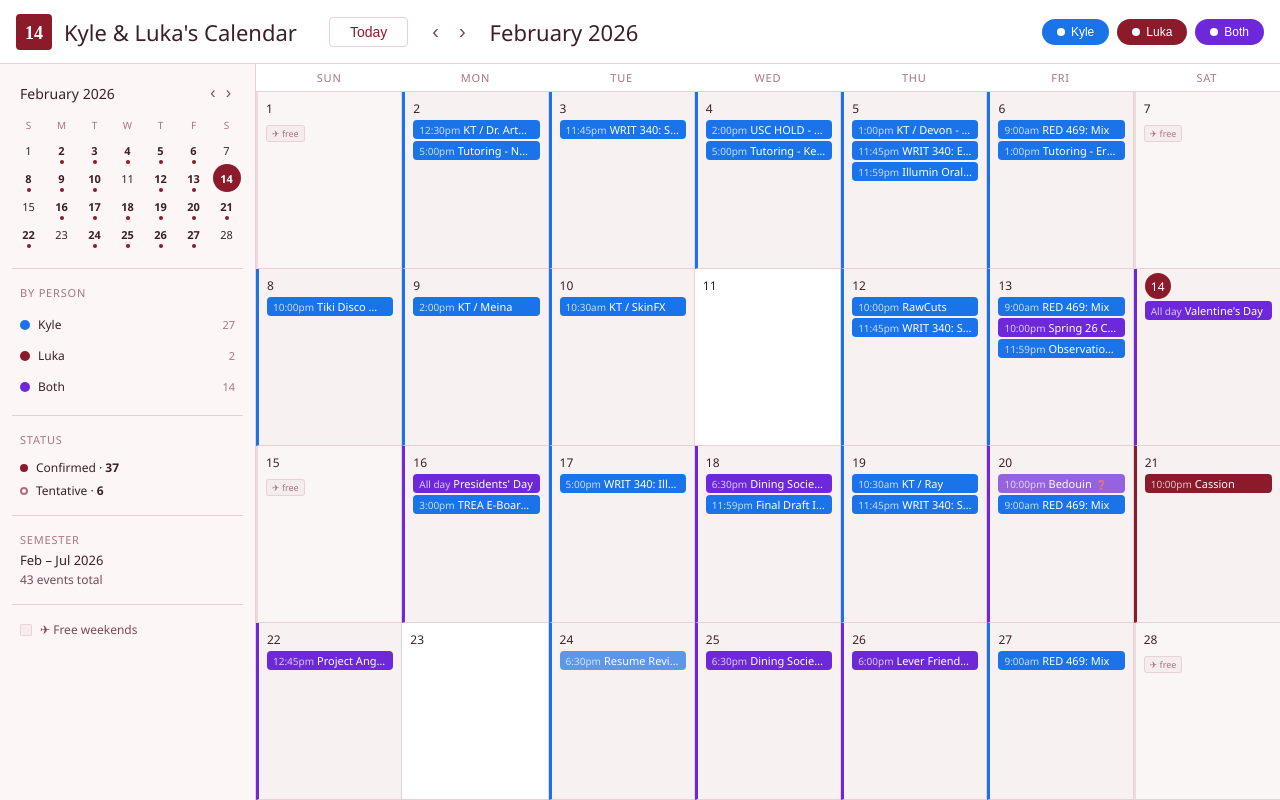
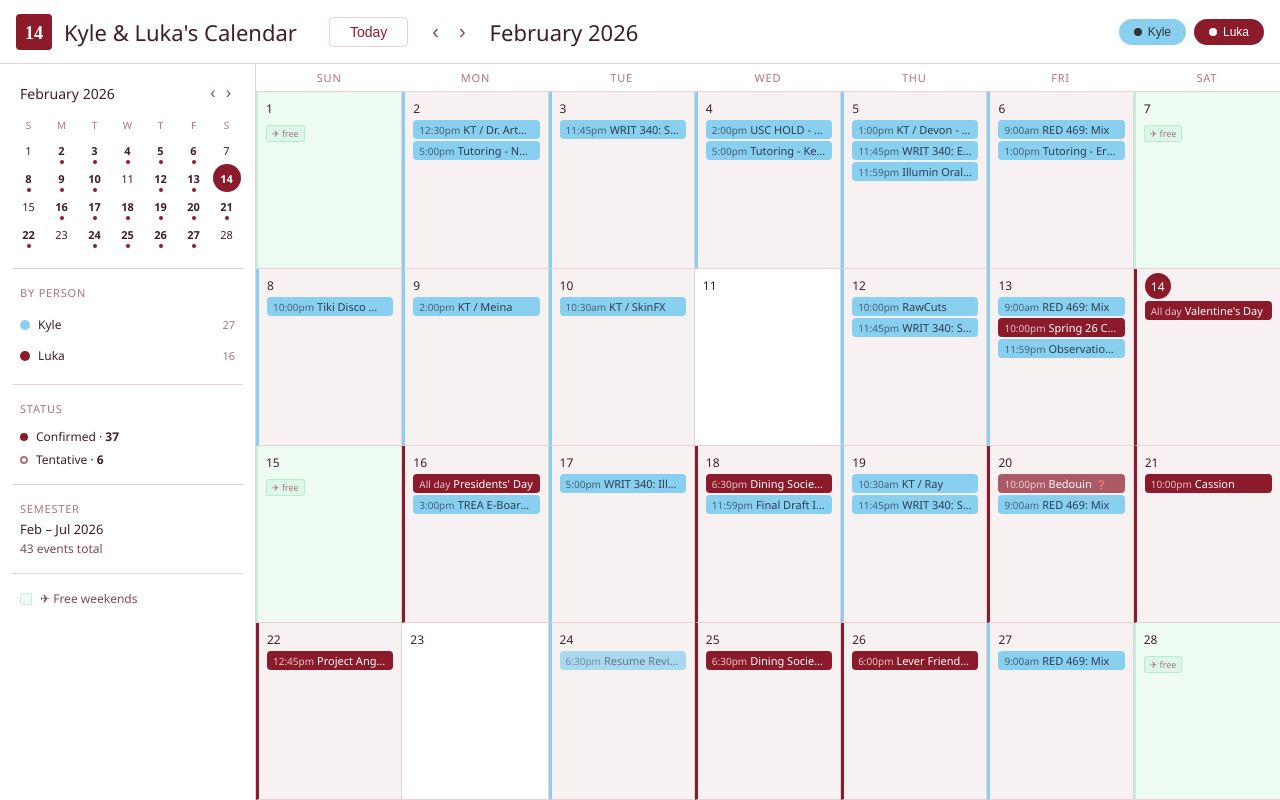
Before and after one commit to kyletristentran/kyle_luka-calendar, a React (Vite) app: page / in a window 1280 px wide. Built offline with nearby package versions, Linux system fonts and the light colour scheme; a web font is replaced by a local one.

Commit message:
Baby blue Kyle, remove Both category, shorter mobile cells

```diff
--- a/src/App.jsx
+++ b/src/App.jsx
@@ -5,11 +5,10 @@ const C = {
   pri: "#8B1A2B", priDark: "#6b0f1e", priLight: "#a93545",
   priSoft: "#f5dde2", priTint: "rgba(139,26,43,0.06)",
   text: "#3c2025", textSec: "#7a4a52", textMuted: "#a8757e",
-  border: "#e8d0d5", bg: "#fff", bgSub: "#fdf6f7",
-  free: "rgba(139,26,43,0.04)", freeBorder: "rgba(139,26,43,0.12)",
-  kyle: "#1a73e8", kyleBg: "rgba(26,115,232,0.12)",
+  border: "#e8d0d5", bg: "#fff", bgSub: "#fff",
+  free: "rgba(34,197,94,0.08)", freeBorder: "rgba(34,197,94,0.2)",
+  kyle: "#89CFF0", kyleBg: "rgba(137,207,240,0.18)",
   luka: "#8B1A2B", lukaBg: "rgba(139,26,43,0.12)",
-  both: "#6d28d9", bothBg: "rgba(109,40,217,0.12)",
   // Nav drawer (dark like Google Calendar)
   nav: "#2d2d2d", navText: "#e0e0e0", navMuted: "#999",
   navHover: "#3a3a3a", navActive: "#1a73e8",
@@ -18,7 +17,6 @@ const C = {
 const PERSON_COLORS = {
   kyle: { chip: C.kyle, soft: C.kyleBg, label: "Kyle" },
   luka: { chip: C.luka, soft: C.lukaBg, label: "Luka" },
-  both: { chip: C.both, soft: C.bothBg, label: "Both" },
 };
 
 const EVENTS = [
@@ -38,33 +36,33 @@ const EVENTS = [
   { date: "2026-02-12", title: "RawCuts", venue: "Secret Location, BK", status: "confirmed", time: "10:00pm", person: "kyle" },
   { date: "2026-02-12", title: "WRIT 340: Submit Illumin Rough Draft", venue: "USC", status: "confirmed", time: "11:45pm", person: "kyle" },
   { date: "2026-02-13", title: "RED 469: Mix", venue: "USC", status: "confirmed", time: "9:00am", person: "kyle" },
-  { date: "2026-02-13", title: "Spring 26 Commencement", venue: "USC", status: "confirmed", time: "10:00pm", person: "both" },
+  { date: "2026-02-13", title: "Spring 26 Commencement", venue: "USC", status: "confirmed", time: "10:00pm", person: "luka" },
   { date: "2026-02-13", title: "Observational Analysis", venue: "USC", status: "confirmed", time: "11:59pm", person: "kyle" },
-  { date: "2026-02-14", title: "Valentine's Day", venue: "", status: "confirmed", time: "All day", person: "both" },
-  { date: "2026-02-16", title: "Presidents' Day", venue: "", status: "confirmed", time: "All day", person: "both" },
+  { date: "2026-02-14", title: "Valentine's Day", venue: "", status: "confirmed", time: "All day", person: "luka" },
+  { date: "2026-02-16", title: "Presidents' Day", venue: "", status: "confirmed", time: "All day", person: "luka" },
   { date: "2026-02-16", title: "TREA E-Board Meeting", venue: "USC", status: "confirmed", time: "3:00pm", person: "kyle" },
   { date: "2026-02-17", title: "WRIT 340: Illumin Oral Pres", venue: "USC", status: "confirmed", time: "5:00pm", person: "kyle" },
-  { date: "2026-02-18", title: "Dining Society Dinner", venue: "USC", status: "confirmed", time: "6:30pm", person: "both" },
+  { date: "2026-02-18", title: "Dining Society Dinner", venue: "USC", status: "confirmed", time: "6:30pm", person: "luka" },
   { date: "2026-02-18", title: "Final Draft Illumin", venue: "USC", status: "confirmed", time: "11:59pm", person: "kyle" },
   { date: "2026-02-19", title: "KT / Ray", venue: "USC", status: "confirmed", time: "10:30am", person: "kyle" },
   { date: "2026-02-19", title: "WRIT 340: Submit Illumin Final Draft", venue: "USC", status: "confirmed", time: "11:45pm", person: "kyle" },
-  { date: "2026-02-20", title: "Bedouin", venue: "Capitale, NY", status: "tentative", time: "10:00pm", person: "both" },
+  { date: "2026-02-20", title: "Bedouin", venue: "Capitale, NY", status: "tentative", time: "10:00pm", person: "luka" },
   { date: "2026-02-20", title: "RED 469: Mix", venue: "USC", status: "confirmed", time: "9:00am", person: "kyle" },
   { date: "2026-02-21", title: "Cassion", venue: "Navy Yard, BK", status: "confirmed", time: "10:00pm", person: "luka" },
-  { date: "2026-02-22", title: "Project Angel Food", venue: "USC", status: "confirmed", time: "12:45pm", person: "both" },
+  { date: "2026-02-22", title: "Project Angel Food", venue: "USC", status: "confirmed", time: "12:45pm", person: "luka" },
   { date: "2026-02-24", title: "Resume Review", venue: "USC", status: "tentative", time: "6:30pm", person: "kyle" },
-  { date: "2026-02-25", title: "Dining Society Dinner", venue: "USC", status: "confirmed", time: "6:30pm", person: "both" },
-  { date: "2026-02-26", title: "Lever Friends Hangout", venue: "USC", status: "confirmed", time: "6:00pm", person: "both" },
+  { date: "2026-02-25", title: "Dining Society Dinner", venue: "USC", status: "confirmed", time: "6:30pm", person: "luka" },
+  { date: "2026-02-26", title: "Lever Friends Hangout", venue: "USC", status: "confirmed", time: "6:00pm", person: "luka" },
   { date: "2026-02-27", title: "RED 469: Mix", venue: "USC", status: "confirmed", time: "9:00am", person: "kyle" },
   { date: "2026-03-01", title: "Tiki Disco Winter", venue: "Knockdown Center, BK", status: "confirmed", time: "10:00pm", person: "kyle" },
-  { date: "2026-03-20", title: "Prospa b2b Josh Baker", venue: "Navy Yard, BK", status: "tentative", time: "10:00pm", person: "both" },
-  { date: "2026-03-21", title: "Carl Cox", venue: "Navy Yard, BK", status: "tentative", time: "10:00pm", person: "both" },
-  { date: "2026-04-03", title: "SiDEPiECE", venue: "Navy Yard, BK", status: "tentative", time: "10:00pm", person: "both" },
-  { date: "2026-04-20", title: "Hot Since 82", venue: "House of Yes, BK", status: "confirmed", time: "10:00pm", person: "both" },
+  { date: "2026-03-20", title: "Prospa b2b Josh Baker", venue: "Navy Yard, BK", status: "tentative", time: "10:00pm", person: "luka" },
+  { date: "2026-03-21", title: "Carl Cox", venue: "Navy Yard, BK", status: "tentative", time: "10:00pm", person: "luka" },
+  { date: "2026-04-03", title: "SiDEPiECE", venue: "Navy Yard, BK", status: "tentative", time: "10:00pm", person: "luka" },
+  { date: "2026-04-20", title: "Hot Since 82", venue: "House of Yes, BK", status: "confirmed", time: "10:00pm", person: "luka" },
   { date: "2026-04-25", title: "CID", venue: "99 Scott, BK", status: "confirmed", time: "10:00pm", person: "kyle" },
   { date: "2026-05-23", title: "Solomun", venue: "Fulton Fish Market, QE", status: "confirmed", time: "10:00pm", person: "luka" },
-  { date: "2026-06-20", title: "Beltran", venue: "Navy Yard, BK", status: "tentative", time: "10:00pm", person: "both" },
-  { date: "2026-07-25", title: "Klangkunsler", venue: "Monegros Desert Festival, Frogo, SP", status: "confirmed", time: "All day", person: "both" },
+  { date: "2026-06-20", title: "Beltran", venue: "Navy Yard, BK", status: "tentative", time: "10:00pm", person: "luka" },
+  { date: "2026-07-25", title: "Klangkunsler", venue: "Monegros Desert Festival, Frogo, SP", status: "confirmed", time: "All day", person: "luka" },
 ];
 
 const MONTH_NAMES = ["January","February","March","April","May","June","July","August","September","October","November","December"];
@@ -91,7 +89,7 @@ export default function App() {
   const [month, setMonth] = useState(1);
   const [selected, setSelected] = useState(null);
   const [hovered, setHovered] = useState(null);
-  const [personFilter, setPersonFilter] = useState({ kyle: true, luka: true, both: true });
+  const [personFilter, setPersonFilter] = useState({ kyle: true, luka: true });
   const [navOpen, setNavOpen] = useState(false);
   const [mobileView, setMobileView] = useState("month");
   const [isMobile, setIsMobile] = useState(window.innerWidth < 768);
@@ -149,7 +147,6 @@ export default function App() {
 
   const kyleCount = EVENTS.filter(e => e.person === "kyle").length;
   const lukaCount = EVENTS.filter(e => e.person === "luka").length;
-  const bothCount = EVENTS.filter(e => e.person === "both").length;
   const confirmed = EVENTS.filter(e => e.status === "confirmed").length;
   const tentative = EVENTS.filter(e => e.status === "tentative").length;
 
@@ -252,14 +249,14 @@ export default function App() {
 
             {/* Person toggles */}
             <div style={{ padding: "8px 24px 4px", fontSize: 11, fontWeight: 500, color: C.navMuted, textTransform: "uppercase", letterSpacing: 1 }}>People</div>
-            {[["kyle","Kyle",C.kyle],["luka","Luka",C.luka],["both","Both",C.both]].map(([k,label,color]) => (
+            {[["kyle","Kyle",C.kyle],["luka","Luka",C.luka]].map(([k,label,color]) => (
               <button key={k} className="nav-item" onClick={() => togglePerson(k)} style={{ padding: "10px 24px" }}>
                 <div className="nav-check" style={{ background: personFilter[k] ? color : "transparent", border: personFilter[k] ? "none" : `2px solid ${C.navMuted}` }}>
-                  {personFilter[k] && <svg viewBox="0 0 24 24" fill="none" stroke="#fff" strokeWidth="3"><path d="M5 13l4 4L19 7"/></svg>}
+                  {personFilter[k] && <svg viewBox="0 0 24 24" fill="none" stroke={k === "kyle" ? "#333" : "#fff"} strokeWidth="3"><path d="M5 13l4 4L19 7"/></svg>}
                 </div>
                 <span>{label}</span>
                 <span style={{ marginLeft: "auto", fontSize: 11, color: C.navMuted }}>
-                  {k === "kyle" ? kyleCount : k === "luka" ? lukaCount : bothCount}
+                  {k === "kyle" ? kyleCount : lukaCount}
                 </span>
               </button>
             ))}
@@ -329,13 +326,13 @@ export default function App() {
             </div>
             <span style={{ fontSize: 22, fontWeight: 400, color: C.text }}>{MONTH_NAMES[month]} {year}</span>
             <div style={{ marginLeft: "auto", display: "flex", gap: 8, alignItems: "center" }}>
-              {[["kyle","Kyle",C.kyle],["luka","Luka",C.luka],["both","Both",C.both]].map(([k,v,color]) => (
+              {[["kyle","Kyle",C.kyle],["luka","Luka",C.luka]].map(([k,v,color]) => (
                 <button key={k} className="person-chip" onClick={() => togglePerson(k)} style={{
                   background: personFilter[k] ? color : "#fff",
-                  color: personFilter[k] ? "#fff" : C.textSec,
+                  color: personFilter[k] ? (k === "kyle" ? "#333" : "#fff") : C.textSec,
                   borderColor: personFilter[k] ? "transparent" : C.border,
                 }}>
-                  <span style={{ width: 8, height: 8, borderRadius: "50%", background: personFilter[k] ? "#fff" : color, display: "inline-block" }} />
+                  <span style={{ width: 8, height: 8, borderRadius: "50%", background: personFilter[k] ? (k === "kyle" ? "#333" : "#fff") : color, display: "inline-block" }} />
                   {v}
                 </button>
               ))}
@@ -380,7 +377,7 @@ export default function App() {
               <div style={{ borderTop: `1px solid ${C.border}`, paddingTop: 16 }}>
                 <div style={{ fontSize: 11, fontWeight: 500, color: C.textMuted, textTransform: "uppercase", letterSpacing: "0.8px", marginBottom: 12, padding: "0 8px" }}>By Person</div>
                 <div style={{ padding: "0 8px", display: "flex", flexDirection: "column", gap: 6 }}>
-                  {[["kyle","Kyle",C.kyle,kyleCount],["luka","Luka",C.luka,lukaCount],["both","Both",C.both,bothCount]].map(([k,label,color,count]) => (
+                  {[["kyle","Kyle",C.kyle,kyleCount],["luka","Luka",C.luka,lukaCount]].map(([k,label,color,count]) => (
                     <div key={k} onClick={() => togglePerson(k)} style={{ display: "flex", alignItems: "center", gap: 8, cursor: "pointer", padding: "4px 0" }}>
                       <div style={{ width: 10, height: 10, borderRadius: "50%", background: personFilter[k] ? color : "transparent", border: personFilter[k] ? "none" : `2px solid ${C.textMuted}`, flexShrink: 0 }} />
                       <span style={{ fontSize: 12, color: C.text, flex: 1, fontWeight: personFilter[k] ? 500 : 400, opacity: personFilter[k] ? 1 : 0.5 }}>{label}</span>
@@ -490,7 +487,7 @@ export default function App() {
                       borderBottom: `1px solid ${C.border}`, padding: isMobile ? "1px" : "4px 8px",
                       background: cellBg,
                       borderLeft: hasEv && !isMobile ? `3px solid ${PERSON_COLORS[events[0]?.person]?.chip || C.pri}` : isFreeWeekend ? `2px solid ${C.freeBorder}` : "none",
-                      cursor: events.length ? "pointer" : "default", minHeight: isMobile ? "80px" : 0,
+                      cursor: events.length ? "pointer" : "default", minHeight: isMobile ? "56px" : 0,
                       overflow: "hidden", transition: "background 0.15s", opacity: cell.current ? 1 : 0.35,
                     }}>
                       <div style={{ marginBottom: 2, textAlign: isMobile ? "center" : "left" }}>
@@ -510,7 +507,7 @@ export default function App() {
                         return (
                           <div key={j} onMouseEnter={() => !isMobile && setHovered(`${key}-${j}`)} onMouseLeave={() => !isMobile && setHovered(null)}
                             style={{
-                              fontSize: isMobile ? 9 : 11, fontWeight: 500, color: "#fff", background: pc.chip,
+                              fontSize: isMobile ? 9 : 11, fontWeight: 500, color: ev.person === "kyle" ? "#2c3e50" : "#fff", background: pc.chip,
                               borderRadius: isMobile ? 2 : 4, padding: isMobile ? "1.5px 3px" : "2px 6px",
                               margin: isMobile ? "0.5px 1px" : "0 0 2px 0", whiteSpace: "nowrap", overflow: "hidden", textOverflow: "ellipsis", display: "block",
                               opacity: hovered === `${key}-${j}` ? 0.85 : isTentative ? 0.7 : 1, transition: "opacity 0.15s",
```
